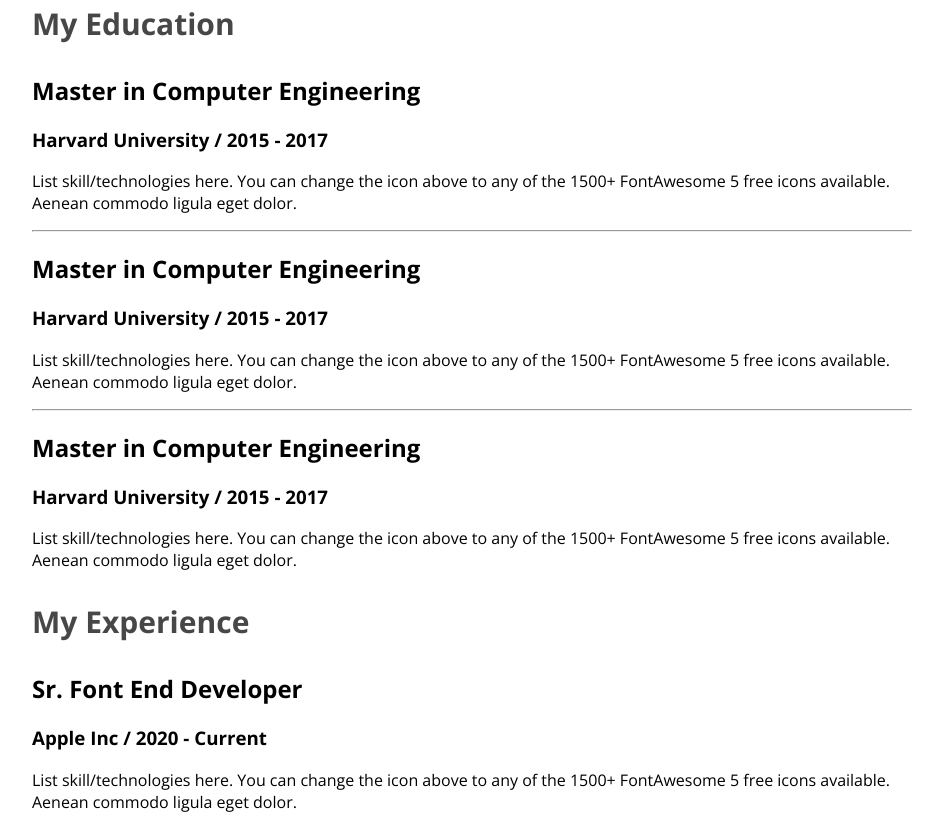
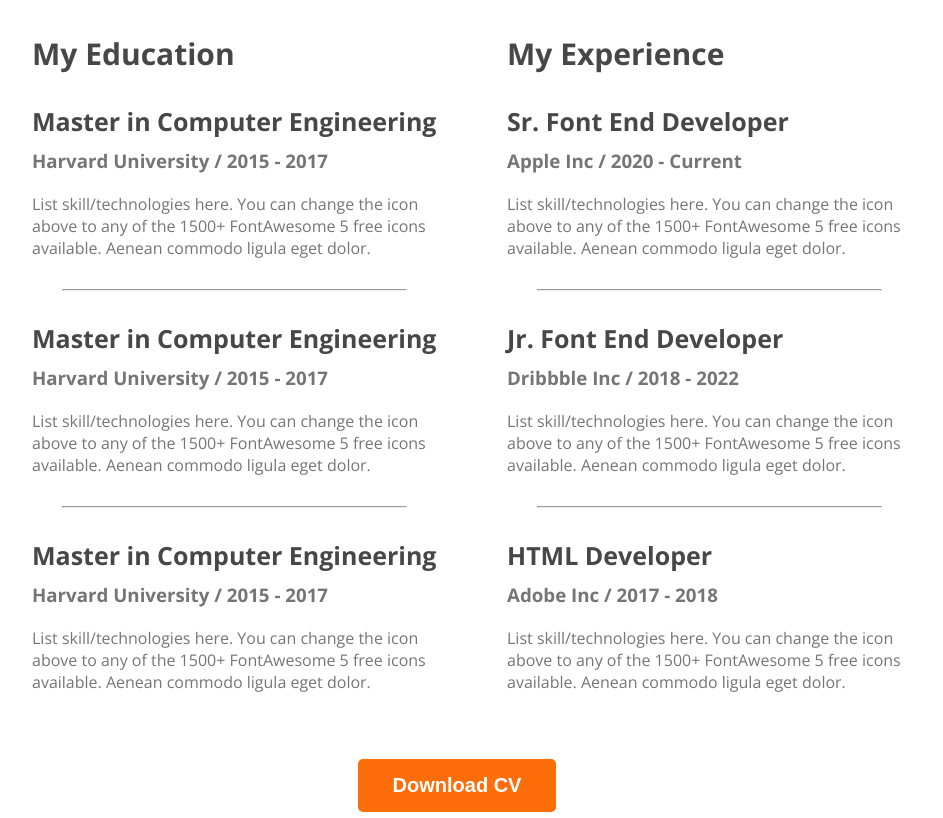
Before and after one commit to MdNurulIslam99/webdeveloper-portfolio, a plain HTML site: page index.html in a window 1280 px wide. Shown: the part 2222-3040 px from the top of the page, without its empty margins (168-1111 px from the left). Drawn offline with nearby package versions, Linux system fonts and the light colour scheme.

Commit message:
finished resume content

```diff
--- a/index.html
+++ b/index.html
@@ -201,6 +201,10 @@
                 </div>
             </div>
 
+            <div class="downlod-cv">
+                <button class="btn-primary">Download CV</button>
+            </div>
+
 
         </section>
 
--- a/styles/portfolio.css
+++ b/styles/portfolio.css
@@ -168,8 +168,39 @@ main section {
 /* resume-colum-title style */
 
 .resume-colum-title {
-
     color: #474747;
     font-size: 30px;
     font-weight: 700;
 }
+
+.resume-container {
+    display: flex;
+    gap: 70px;
+}
+
+.resume-item-description {
+    color: #757575;
+}
+
+.resume-item-institute {
+    color: #757575;
+    margin-top: 0px;
+    margin-bottom: 20px;
+}
+
+.resume-item-title {
+    color: #474747;
+    font-size: 25px;
+    font-weight: 700;
+    margin-bottom: 10px;
+
+}
+
+.resume-container hr{
+    margin: 30px ;
+}
+
+.downlod-cv{
+    text-align: center;
+    margin-top: 50px;
+}
```
